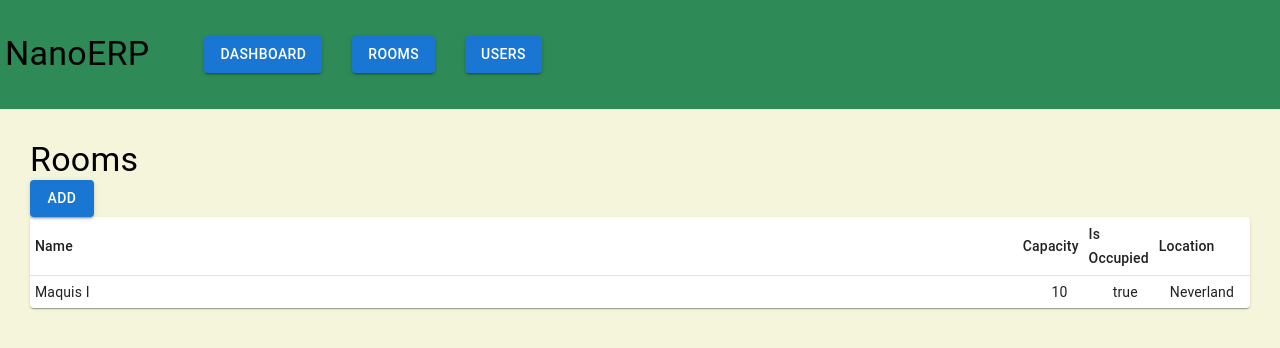
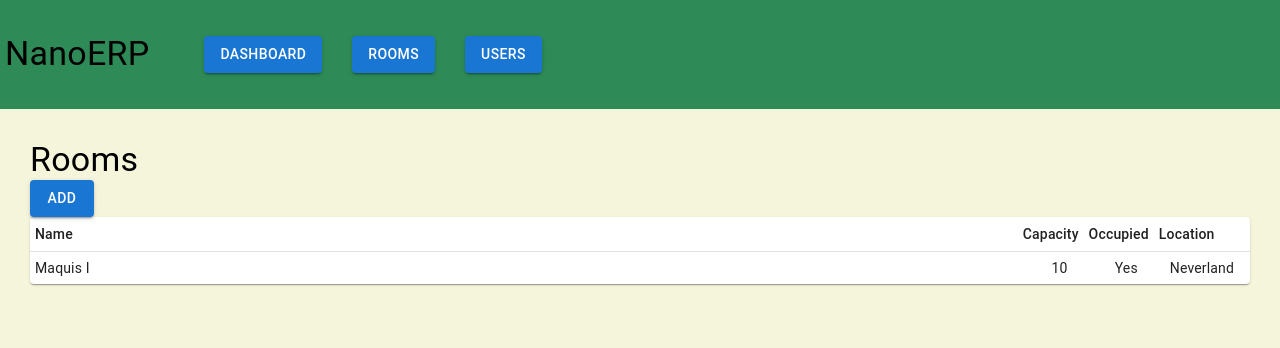
Before and after one commit to greyscrippt/pancakes-erp, a React (Vite) app: page /rooms in a window 1280 px wide. Shown: the top 348 px of the page. Built offline with nearby package versions, Linux system fonts and the light colour scheme.

Commit message:
Changed 'Is Occupied' on Rooms page to 'Occupied'

```diff
--- a/src/pages/Rooms.tsx
+++ b/src/pages/Rooms.tsx
@@ -22,8 +22,8 @@ interface Room {
 
 function format_data_for_datatable(rooms: Array<Room>) {
   return {
-    headers: ["Name", "Capacity", "Is Occupied", "Location"],
-    body: rooms.map((room: Room) => [room.name, room.capacity, room.isOccupied, room.location]),
+    headers: ["Name", "Capacity", "Occupied", "Location"],
+    body: rooms.map((room: Room) => [room.name, room.capacity, (room.isOccupied) ? "Yes" : "No", room.location]),
   }
 }
 
```
